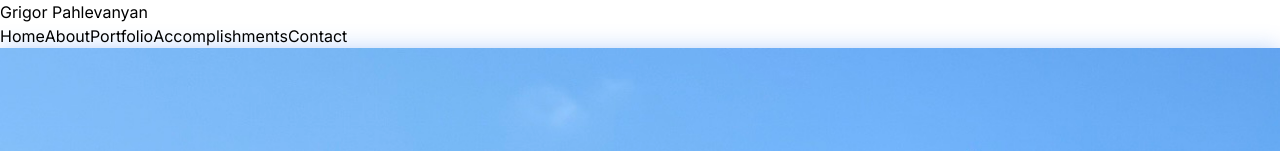
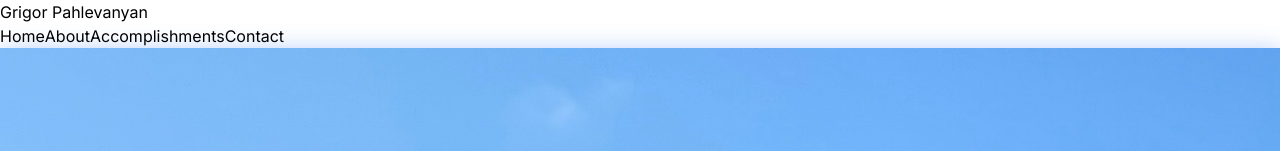
Before and after one commit to Grigor-Pahlevanyan/Grigor-Pahlevanyan.github.io, a React (Vite) app: page / in a window 1280 px wide. Shown: the top 151 px of the page. Built offline with nearby package versions, Linux system fonts and the light colour scheme.

Commit message:
\Fix navigation: Remove broken Portfolio link, streamline navigation"

```diff
--- a/src/App.jsx
+++ b/src/App.jsx
@@ -53,12 +53,6 @@ function App() {
                 className="text-gray-300 hover:text-white transition-colors duration-300"
               >
                 About
-              </button>
-              <button
-                onClick={() => scrollToSection('portfolio')}
-                className="text-gray-300 hover:text-white transition-colors duration-300"
-              >
-                Portfolio
               </button>
               <button
                 onClick={() => scrollToSection('accomplishments')}
```
